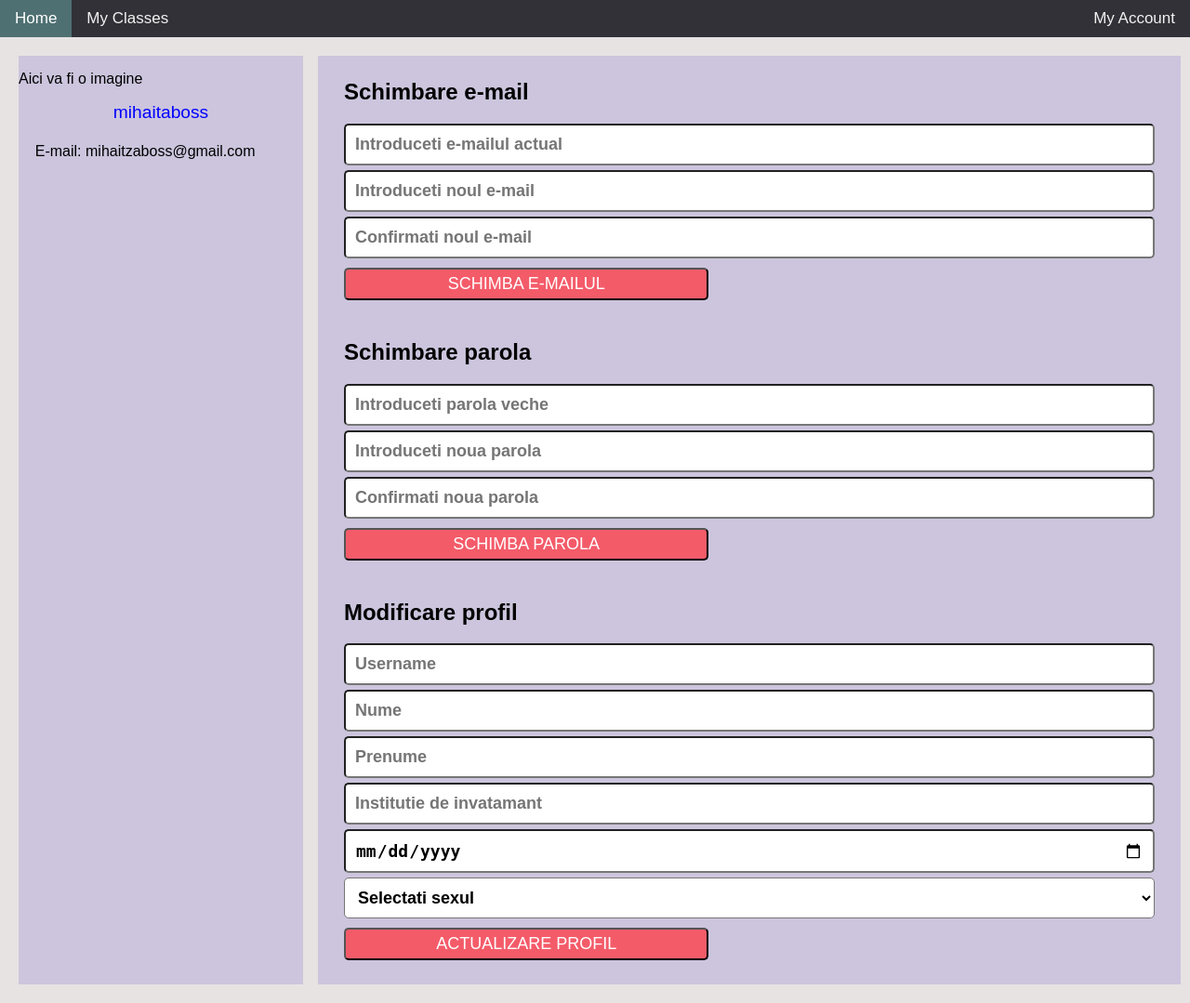
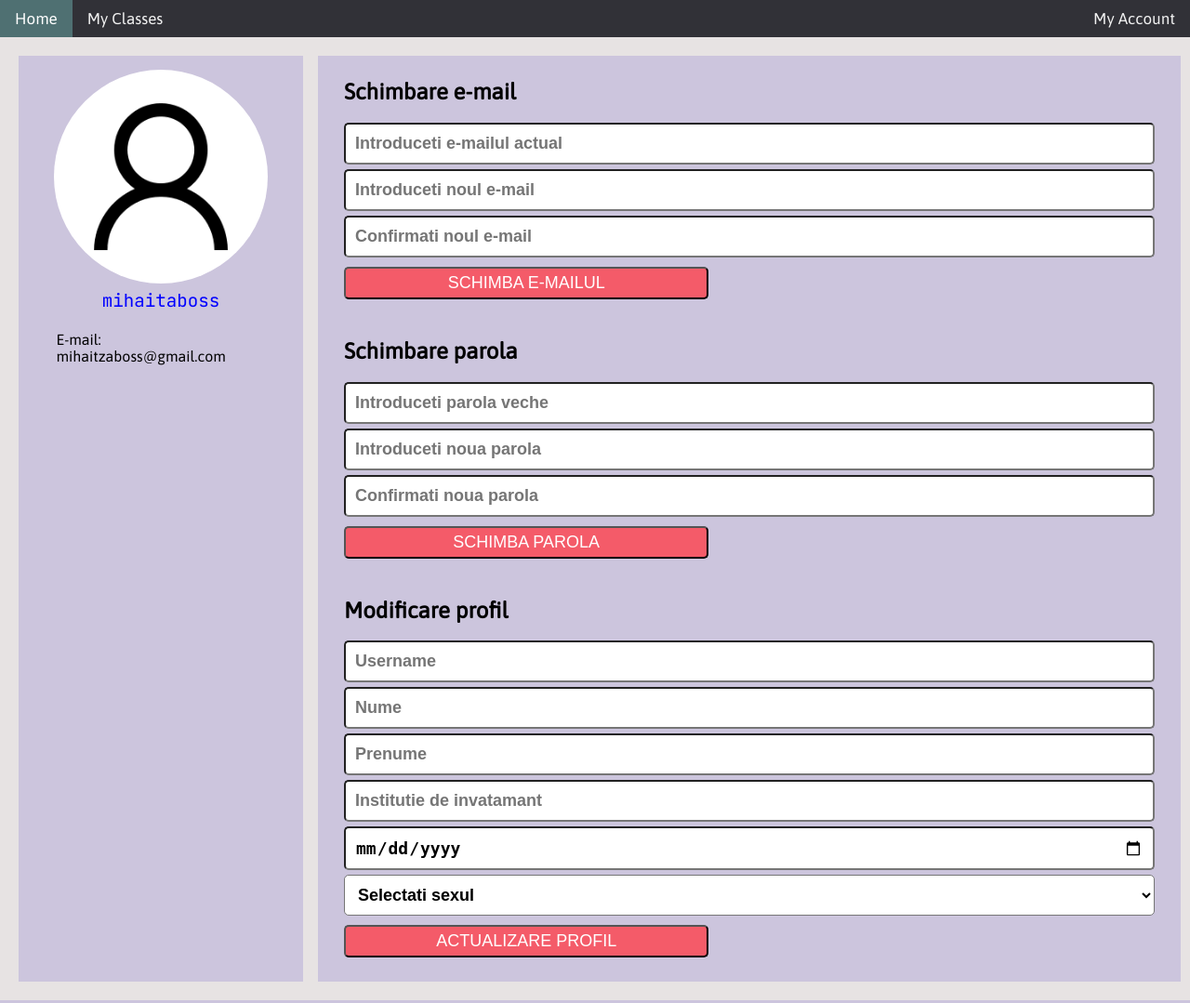
Before and after one commit to filipvalentin/proiectTW, a PHP site: page /src/account-administration.html in a window 1280 px wide. Shown: the whole page at 93% size. Run offline with PHP 8.4, Linux system fonts and the light colour scheme.

Commit message:
udpate man

```diff
--- a/css/account-administration.css
+++ b/css/account-administration.css
@@ -1,3 +1,8 @@
+body
+{
+	font-family: 'Asap';
+}
+
 .account-admin-main {
 	display: grid;
 	grid-template-areas: "sidepanel settings-area";
@@ -11,6 +16,23 @@
 
 .sidepanel { min-width: 300px;
 	background-color: #ada2d675;
+	display: flex;
+	flex-direction: column;
+	align-items: center;
+}
+
+.picture{
+	background-color: #fff;
+	border-radius: 100%;
+	align-items: center;
+	width: 75%;
+	margin-top: 5%;
+}
+.user{
+	width: 100%;
+	height: auto;
+	border-radius: 100%;
+	align-self: center;
 }
 
 .settings-area {
@@ -27,6 +49,7 @@
 	color: black;
 	display: flex;
 	flex-direction: column;
+	padding: 5px;
 }
 
 .username{
@@ -35,6 +58,7 @@
 	 align-items: center;
 	 flex-direction: column;
 	 color: blue;
+	 font-family: 'JetBrains Mono';
 }
 
 .mail{
--- a/src/account-administration.html
+++ b/src/account-administration.html
@@ -4,6 +4,7 @@
 	<meta charset="UTF-8">
 	<meta http-equiv="X-UA-Compatible" content="IE=edge">
 	<link rel="stylesheet" href="https://fonts.googleapis.com/css?family=Asap">
+	<link href='https://fonts.googleapis.com/css?family=JetBrains Mono' rel='stylesheet'>
 	<meta name="viewport" content="width=device-width, initial-scale=1.0">
 	<title>Account Administration</title>
 	<link rel="stylesheet" href="../css/main.css">
@@ -34,7 +35,7 @@
 	<main class="main account-admin-main">
 		<div class="sidepanel">
 			<div class="picture">
-				<p>Aici va fi o imagine</p>
+				<img src="../resources/Sample_User_Icon.png" class="user">
 			</div>
 			<div class="informatii_persoana">
 				<div class="username">
```
Also changed, not shown: resources/Sample_User_Icon.png (added).
